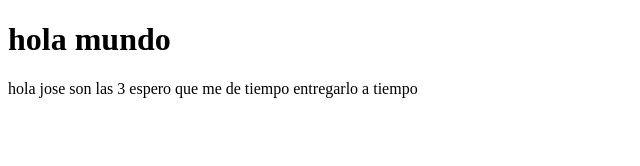
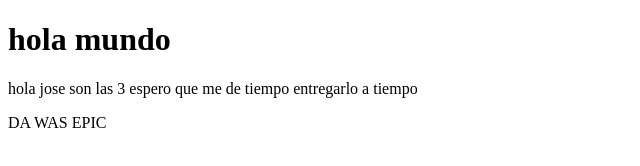
Before and after one commit to garciamolinajavier-commits/RandomWorldGenerator, a plain HTML site: page index.html in a window 1280 px wide. Shown: the whole page, without its empty margins (0-640 px from the left). Drawn offline with Linux system fonts and the light colour scheme.

Commit message:
Cambios en rama de pruebas

```diff
--- a/index.html
+++ b/index.html
@@ -8,5 +8,6 @@
 <body>
     <h1>hola mundo</h1>
     <p>hola jose son las 3 espero que me de tiempo entregarlo a tiempo</p>
+    <p>DA WAS EPIC</p>
 </body>
 </html>
```
